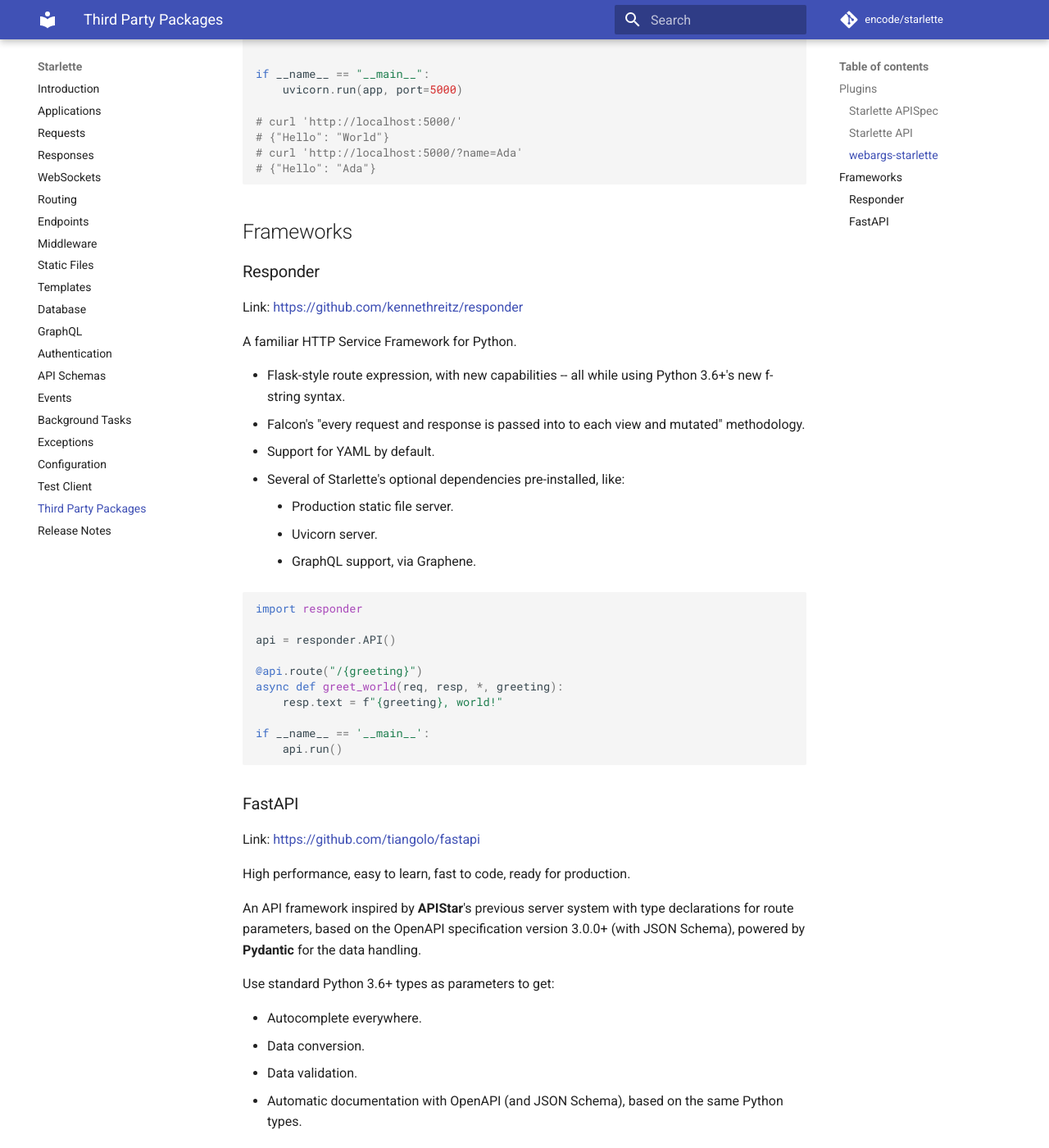
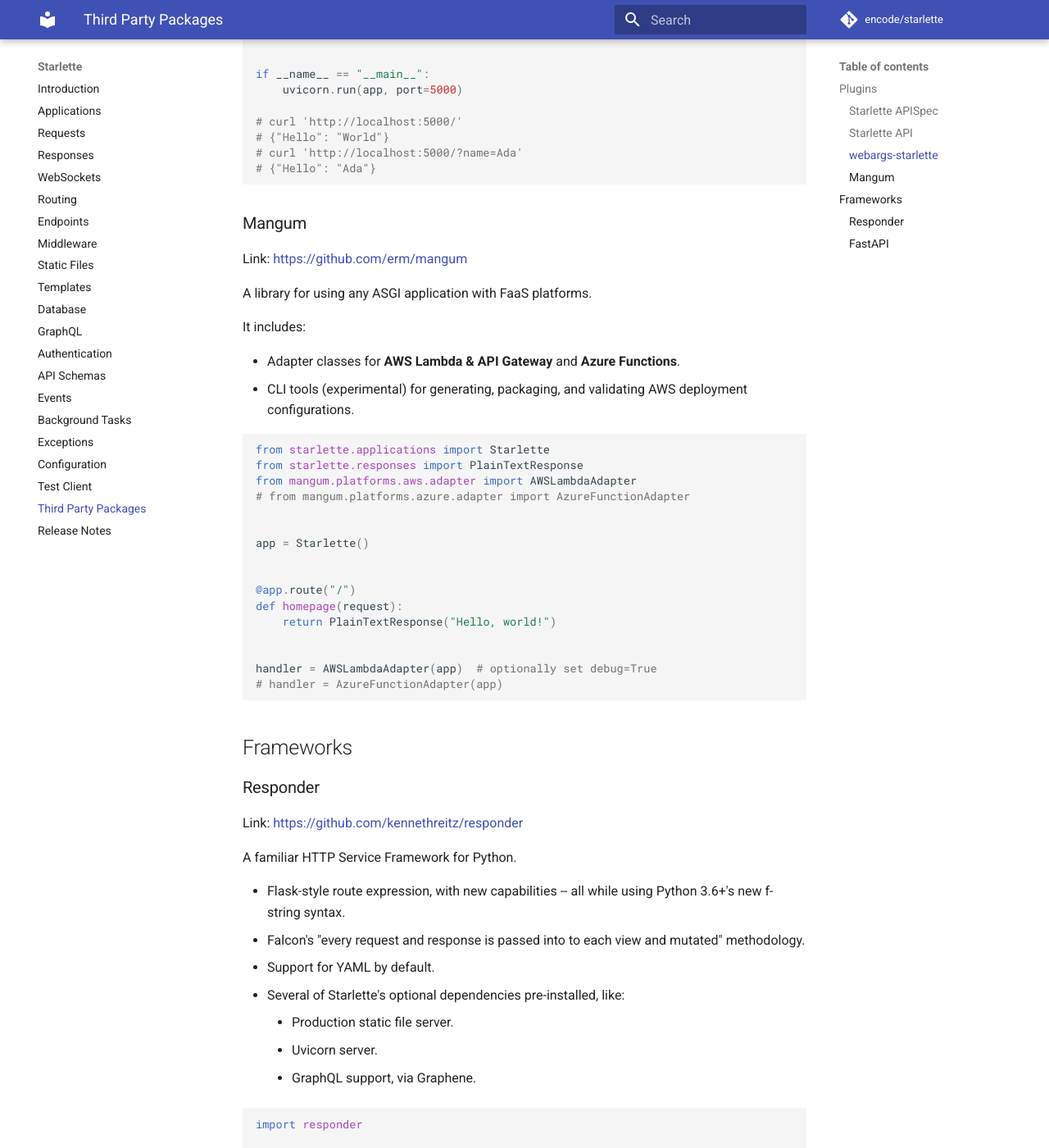
Before and after one commit to hidraco/starlette, an MkDocs documentation site: the page built from docs/third-party-packages.md, in a window 1280 px wide and 1400 px high, scrolled down 1332 px. Shown: the whole window at 82% size. Built offline with MkDocs 1.6.1 and Material for MkDocs 9.7.7, drawn with Linux system fonts in a browser that asks for light colours; comment, search, counter and statistics services are not loaded.

Commit message:
Add section for Mangum to third-party plugins (#361)
* Add section for Mangum to third-party plugins

* Update middleware -> adapter

````diff
--- a/docs/third-party-packages.md
+++ b/docs/third-party-packages.md
@@ -24,9 +24,7 @@ That library aims to bring a layer on top of Starlette framework to provide usef
 * **Components** as the base of the plugin ecosystem, allowing you to create custom or use those already defined in your endpoints, injected as parameters.
 * **Starlette ASGI** objects like `Request`, `Response`, `Session` and so on are defined as components and ready to be injected in your endpoints.
 
-
 ### webargs-starlette
-
 
 Link: <a href="https://github.com/sloria/webargs-starlette" target="_blank">https://github.com/sloria/webargs-starlette</a>
 
@@ -58,6 +56,36 @@ if __name__ == "__main__":
 # {"Hello": "World"}
 # curl 'http://localhost:5000/?name=Ada'
 # {"Hello": "Ada"}
+```
+
+### Mangum
+
+Link: <a href="https://github.com/erm/mangum" target="_blank">https://github.com/erm/mangum</a>
+
+A library for using any ASGI application with FaaS platforms.
+
+It includes:
+
+* Adapter classes for **AWS Lambda & API Gateway** and **Azure Functions**.
+* CLI tools (experimental) for generating, packaging, and validating AWS deployment configurations.
+
+```Python
+from starlette.applications import Starlette
+from starlette.responses import PlainTextResponse
+from mangum.platforms.aws.adapter import AWSLambdaAdapter
+# from mangum.platforms.azure.adapter import AzureFunctionAdapter
+
+
+app = Starlette()
+
+
+@app.route("/")
+def homepage(request):
+    return PlainTextResponse("Hello, world!")
+
+
+handler = AWSLambdaAdapter(app)  # optionally set debug=True
+# handler = AzureFunctionAdapter(app)
 ```
 
 
````
